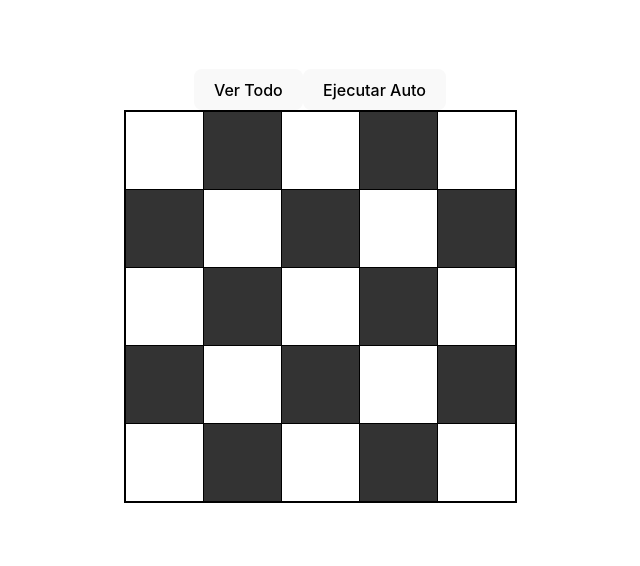
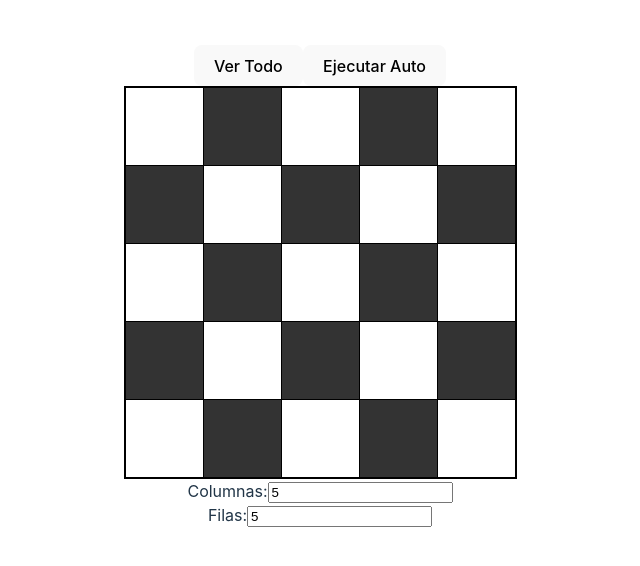
Before and after one commit to juanjosenavarro13/chess-horse, a React (Vite) app: page / in a window 1280 px wide. Shown: the part 114-680 px from the top of the page, without its empty margins (320-960 px from the left). Built offline with nearby package versions, Linux system fonts and the light colour scheme.

Commit message:
button reset and inpits for change cols and rows

```diff
--- a/package.json
+++ b/package.json
@@ -12,11 +12,13 @@
   "dependencies": {
     "eslint-config-prettier": "^9.0.0",
     "react": "^18.2.0",
-    "react-dom": "^18.2.0"
+    "react-dom": "^18.2.0",
+    "uuid": "^9.0.0"
   },
   "devDependencies": {
     "@types/react": "^18.2.15",
     "@types/react-dom": "^18.2.7",
+    "@types/uuid": "^9.0.3",
     "@typescript-eslint/eslint-plugin": "^6.0.0",
     "@typescript-eslint/parser": "^6.0.0",
     "@vitejs/plugin-react-swc": "^3.3.2",
--- a/src/App.tsx
+++ b/src/App.tsx
@@ -1,16 +1,18 @@
-import { useEffect, useState } from 'react';
+import { useState } from 'react';
+import { v4 as uuidv4 } from 'uuid';
 import './App.css';
 import { warnsdorff } from './utils';
 
 function App() {
-  const numRows = 5;
-  const numCols = 5;
+  const [numRows, setNumRows] = useState<number>(5);
+  const [numCols, setNumCols] = useState<number>(5);
 
-  const initTablero = Array.from({ length: numRows }, () =>
-    Array(numCols).fill(-1),
+  const initTablero = (rows: number, cols: number) => {
+    return Array.from({ length: rows }, () => Array(cols).fill(-1));
+  };
+  const [tablero, setTablero] = useState<number[][]>(
+    initTablero(numRows, numCols),
   );
-
-  const [tablero, setTablero] = useState<number[][]>(initTablero);
   const [start, setStart] = useState(false);
 
   const position = { x: 0, y: 0 };
@@ -65,23 +67,27 @@ function App() {
     }
   };
 
-  useEffect(() => {
-    console.log('tablero', tablero);
-  }, [tablero, start]);
+  const handleReset = () => {
+    setNumRows(5);
+    setNumCols(5);
+    setTablero(initTablero(5, 5));
+    setStart(false);
+  };
 
   return (
     <>
+      {start && <button onClick={handleReset}>Reiniciar</button>}
       {!start && <button onClick={handleClickFull}>Ver Todo</button>}
       {!start && <button onClick={handleClickOne}>Ejecutar Auto</button>}
       <table className="chessboard">
         <tbody>
           {tablero.map((row, indexRow) => {
             return (
-              <tr key={'row' + indexRow}>
+              <tr key={'row' + uuidv4()}>
                 {row.map((value, indexColumn) => {
                   return (
                     <td
-                      key={'column' + indexColumn}
+                      key={'column' + uuidv4()}
                       className={getColor(indexRow, indexColumn)}
                     >
                       {value !== -1 ? value : ''}
@@ -93,6 +99,34 @@ function App() {
           })}
         </tbody>
       </table>
+      {!start && (
+        <div>
+          <div>
+            <label htmlFor="y">Columnas:</label>
+            <input
+              name="y"
+              type="number"
+              value={numCols}
+              onChange={(value) => {
+                const valueNumber = Number(value.target.value);
+                setNumCols(valueNumber);
+                setTablero(initTablero(numRows, valueNumber));
+              }}
+            />
+          </div>
+          <label htmlFor="x">Filas:</label>
+          <input
+            name="x"
+            type="number"
+            value={numRows}
+            onChange={(value) => {
+              const valueNumber = Number(value.target.value);
+              setNumRows(valueNumber);
+              setTablero(initTablero(valueNumber, numCols));
+            }}
+          />
+        </div>
+      )}
     </>
   );
 }
```
Also changed, not shown: 1 other file (tests, documents, lock files or other folders).
